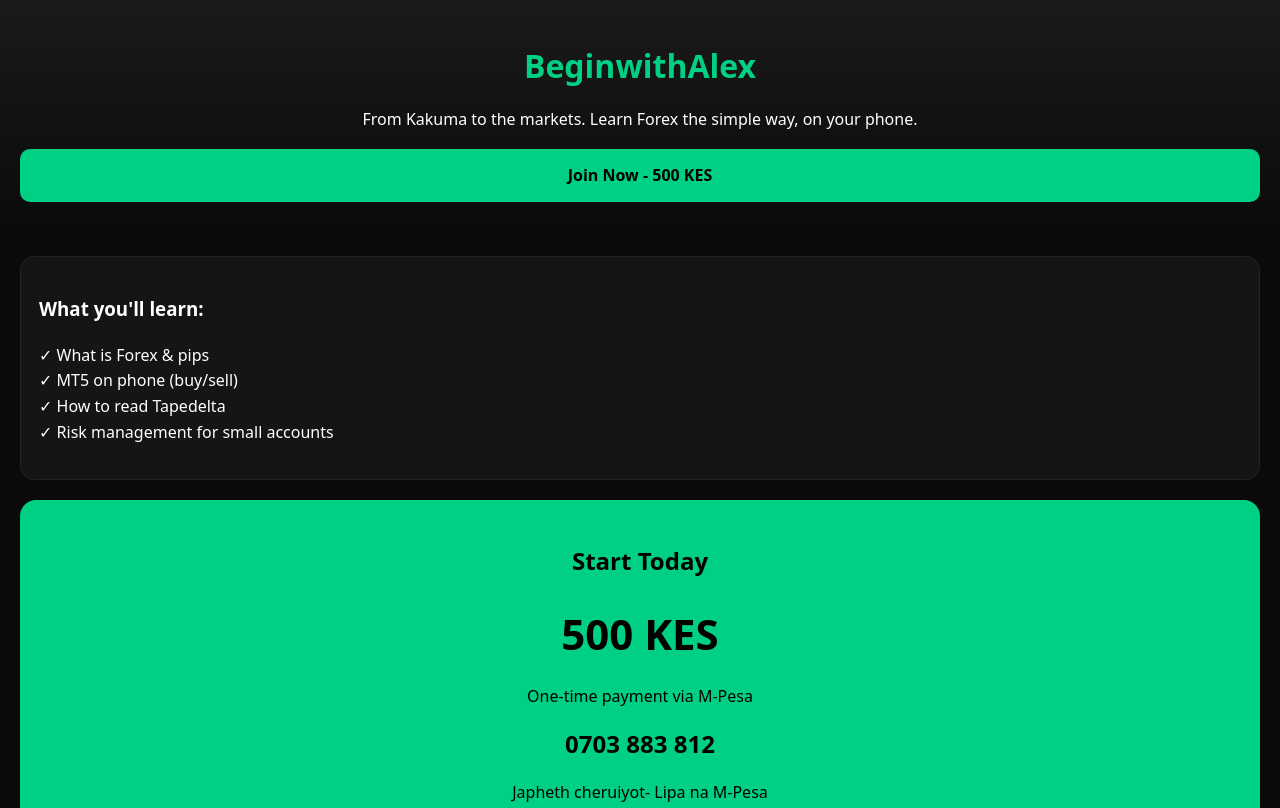
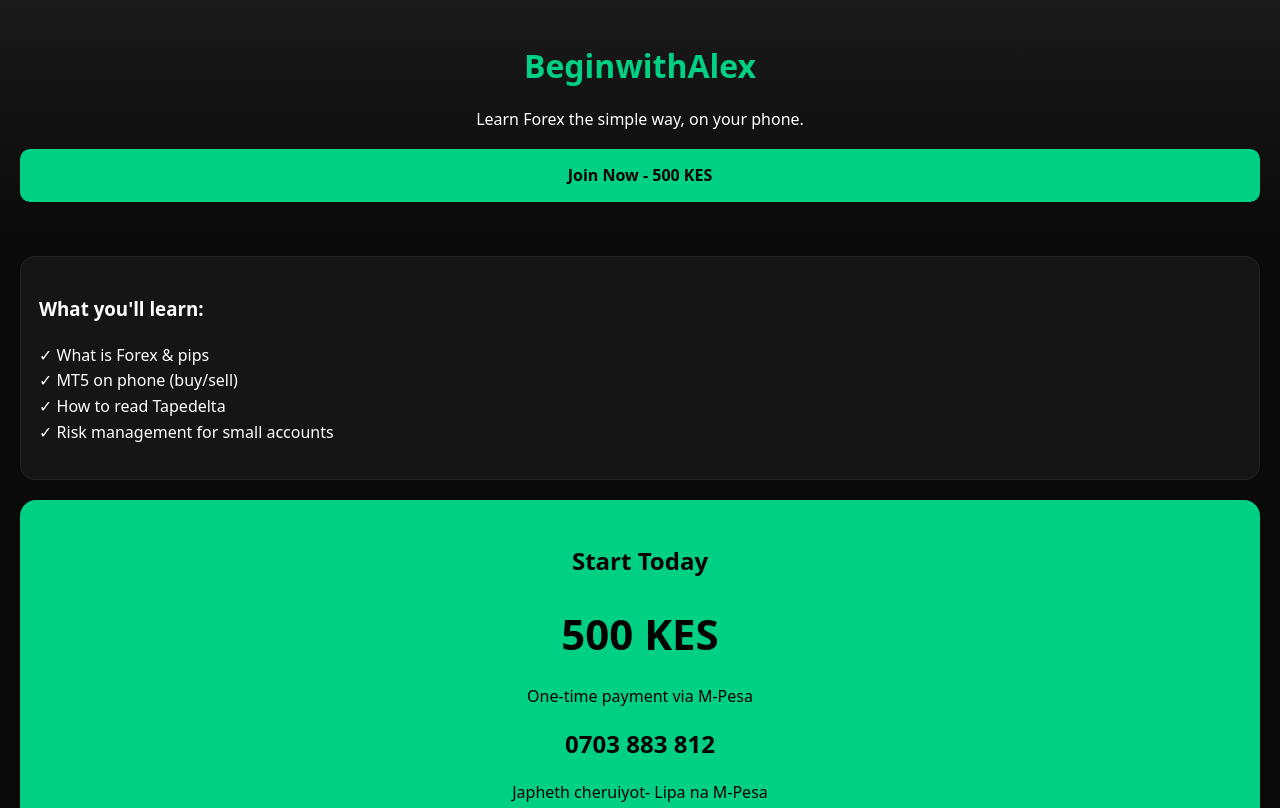
Before and after one commit to kipchumba883/BeginwithAlex, a plain HTML site: page index.html in a window 1280 px wide. Shown: the top 808 px of the page. Drawn offline with Linux system fonts and the light colour scheme.

Commit message:
Update index.html

```diff
--- a/index.html
+++ b/index.html
@@ -20,7 +20,7 @@ h1{color:#00d084;margin:0;font-size:32px}
 
 <header>
 <h1>BeginwithAlex</h1>
-<p>From Kakuma to the markets. Learn Forex the simple way, on your phone.</p>
+<p> Learn Forex the simple way, on your phone.</p>
 <a class="btn" href="#join">Join Now - 500 KES</a>
 </header>
 
```
